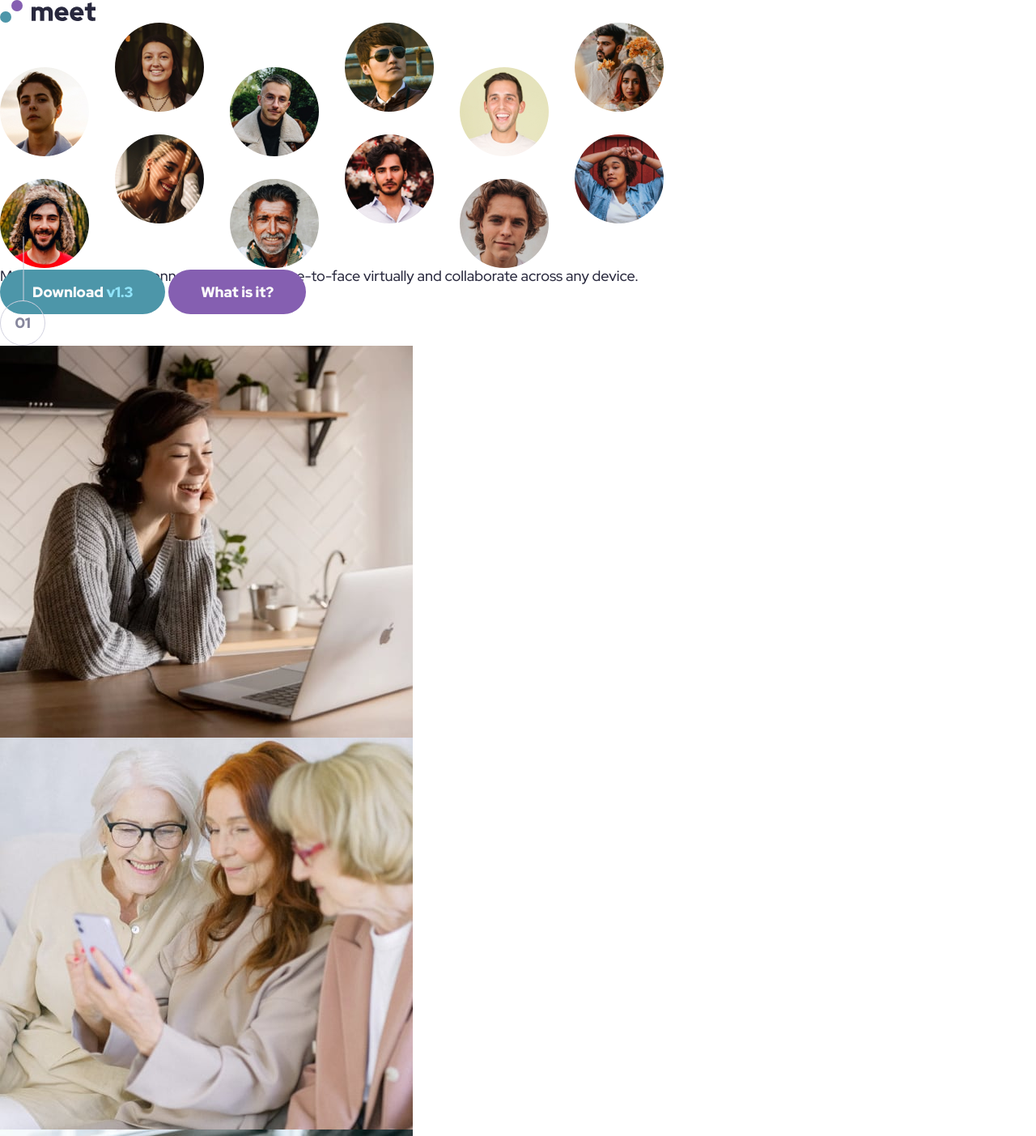
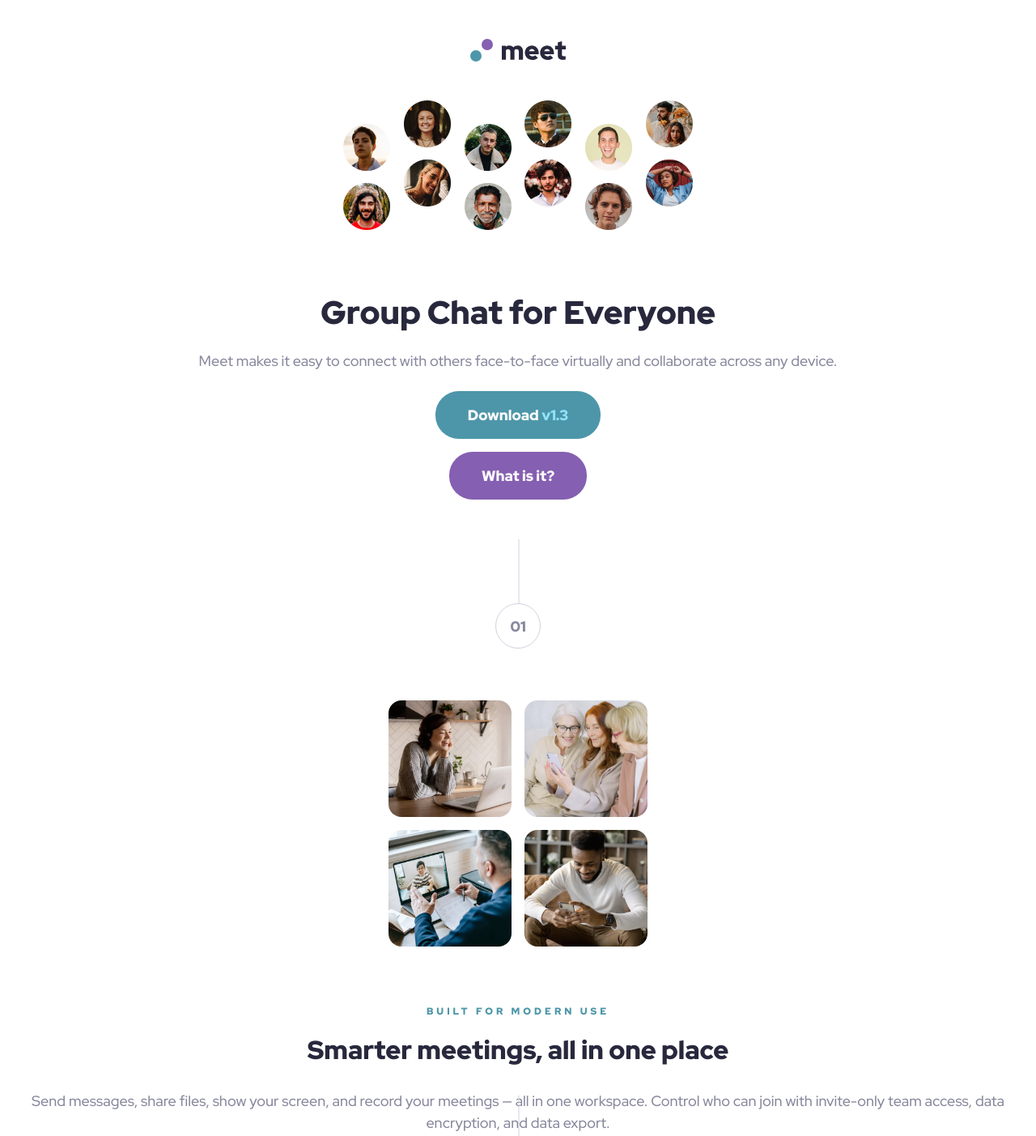
Before and after one commit to fvdumaa/meet-landing-page, a plain HTML site: page index.html in a window 1280 px wide. Shown: the top 1403 px of the page at 81% size. Drawn offline with Linux system fonts and the light colour scheme.

Commit message:
added flex to mobile design, working footer next

```diff
--- a/index.html
+++ b/index.html
@@ -18,21 +18,19 @@
   <nav>
     <a href="#"><img src="assets/logo.svg" alt="Meet Logo"></a>
   </nav>
+  <div class="imgs">
+    <img class="left-mobile" src="assets/desktop/image-hero-left.png" alt="" aria-hidden="true"><img
+      class="right-mobile" src="assets/desktop/image-hero-right.png" alt="" aria-hidden="true">
+  </div>
+
+
   <section class="hero">
-    <div>
-      <img class="mobile" src="/assets/tablet/image-hero.png" alt="" aria-hidden="true">
-      <img class="desktop" src="assets/desktop/image-hero-left.png" alt="" aria-hidden="true">
+    <h1>Group Chat for Everyone</h1>
+    <p>Meet makes it easy to connect with others face-to-face virtually and collaborate across any device.</p>
+    <div class="cta">
+      <a href="#" class="btn  button--primary">Download <span>v1.3</span></a>
+      <a href="#" class="btn button--secondary">What is it?</a>
     </div>
-    <div>
-      <h1>Meet makes it easy to connect with others face-to-face virtually and collaborate across any device.</h1>
-      <div class="cta"><a href="#" class="btn  button--primary">Download <span>v1.3</span></a>
-        <a href="#" class="btn button--secondary">What is it?</a>
-      </div>
-    </div>
-    <div>
-      <img class="desktop" src="assets/desktop/image-hero-right.png" alt="" aria-hidden="true">
-    </div>
-
   </section>
 
   <section class="meetings">
@@ -43,10 +41,11 @@
       <img src="assets/desktop/image-men-in-meeting.jpg" alt="men in meeting">
       <img src="assets/desktop/image-man-texting.jpg" alt="image-man-texting">
     </div>
-    <span>Built for modern use</span>
-    <h2>Smarter meetings, all in one place</h2>
-    <p>Send messages, share files, show your screen, and record your meetings — all in one
-      workspace. Control who can join with invite-only team access, data encryption, and data export.</p>
+    <div class="text"> <span>Built for modern use</span>
+      <h2>Smarter meetings, all in one place</h2>
+      <p>Send messages, share files, show your screen, and record your meetings — all in one
+        workspace. Control who can join with invite-only team access, data encryption, and data export.</p>
+    </div>
   </section>
 
   <footer>
--- a/styles.css
+++ b/styles.css
@@ -9,7 +9,126 @@
 
 /* General Styling */
 
-/*  */
-img.desktop {
-  display: none;
+body {
+  text-align: center;
+  color: var(--clr-neutral600);
+  font-family: var(--ff-body);
+  line-height: 150%;
+  letter-spacing: 0;
+  font-size: var(--fs-500);
+  font-weight: var(--fw-medium);
 }
+
+nav {
+  display: flex;
+  justify-content: center;
+  margin: 3rem;
+}
+
+h1 {
+  font-size: var(--fs-600);
+  color: var(--clr-neutral900);
+  font-weight: var(--fw-black);
+  line-height: 110%;
+  letter-spacing: 0px;
+}
+
+section > span {
+  letter-spacing: 4px;
+  font-size: var(--fs-400);
+  font-weight: var(--fw-black);
+  color: var(--clr-primary600);
+  text-transform: uppercase;
+}
+
+section h2,
+footer h2 {
+  font-size: var(--fs-550);
+  color: var(--clr-neutral900);
+  font-weight: var(--fw-black);
+  line-height: 110%;
+  letter-spacing: 0px;
+}
+
+img.mobile {
+  margin-top: 1rem;
+}
+
+div.imgs {
+  display: flex;
+  justify-content: center;
+  align-items: center;
+  gap: 1rem;
+}
+
+.imgs img {
+  max-width: 100%;
+  height: 10rem;
+  display: block;
+  margin-bottom: 3rem;
+}
+
+.hero {
+  margin: 2rem;
+  display: flex;
+  gap: 1.5rem;
+  flex-direction: column;
+}
+
+.cta {
+  display: flex;
+  flex-direction: column;
+  gap: 1rem;
+  align-items: center;
+  justify-content: center;
+  margin-bottom: 4rem;
+}
+
+.meetings {
+  padding: 2rem;
+  display: flex;
+  flex-direction: column;
+  gap: 4rem;
+  align-items: center;
+  justify-content: center;
+}
+
+.meeting-gallery {
+  display: grid;
+  grid-template-columns: 1fr 1fr;
+  gap: 1rem;
+}
+
+.meeting-gallery img {
+  height: 9rem;
+  border-radius: 1rem;
+}
+
+.text span {
+  color: var(--clr-primary600);
+  text-transform: uppercase;
+  font-weight: var(--fw-black);
+  font-size: var(--fs-300);
+  letter-spacing: 0.25rem;
+}
+
+.text h2 {
+  margin-top: 1rem;
+  margin-bottom: 2rem;
+}
+
+footer {
+  display: flex;
+  flex-direction: column;
+  justify-content: center;
+  align-items: center;
+  background: #4d96a980;
+}
+
+/* footer {
+  background-color: hsla(193, 100%, 48%, 0.5);
+  background-image: url("assets/mobile/image-footer.jpg");
+  background-size: cover;
+  background-position: center;
+  margin: calc(-1 * var(--spacing-400));
+} */
--- a/variables.css
+++ b/variables.css
@@ -24,8 +24,10 @@
 
   --fs-800: 4rem;
   --fs-600: 2.5rem;
+  --fs-550: 2rem;
   --fs-500: 1.125rem;
   --fs-400: 1rem;
+  --fs-300: 0.75rem;
 
   --spacing-1400: 7rem;
   --spacing-1000: 5rem;
@@ -42,15 +44,6 @@
 
 /* Utility Classes */
 
-body  /* Text Preset 4 */ {
-  color: var(--clr-neutral900);
-  font-family: var(--ff-body);
-  line-height: 110%;
-  letter-spacing: 0;
-  font-size: var(--fs-500);
-  font-weight: var(--fw-medium);
-}
-
 /* Text Preset 1 */
 .text-heading-800 {
   font-size: var(--fs-800);
@@ -61,13 +54,6 @@ body  /* Text Preset 4 */ {
   font-size: var(--fs-600);
   font-weight: var(--fw-black);
 }
-/* Text Preset 3 */
-.text-body-accent {
-  letter-spacing: 4px;
-  font-size: var(--fs-400);
-  font-weight: var(--fw-black);
-  color: var(--clr-primary600);
-}
 
 /* Text Preset 5 */
 .text-body-bold {
```
